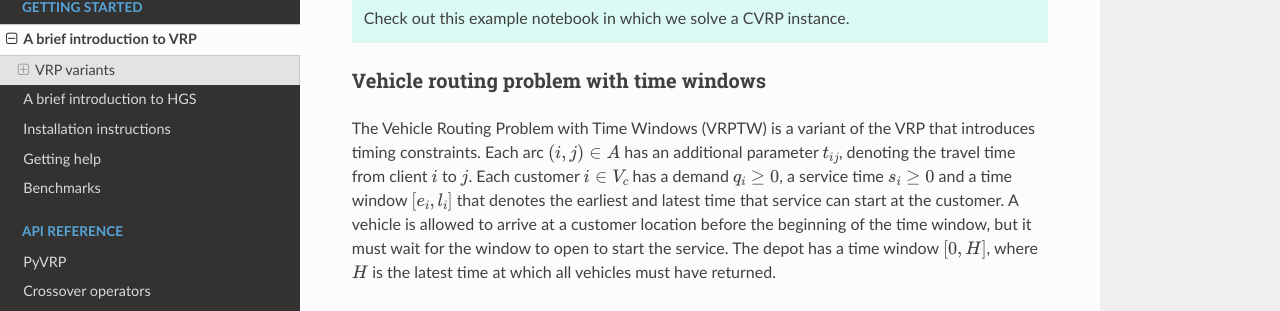
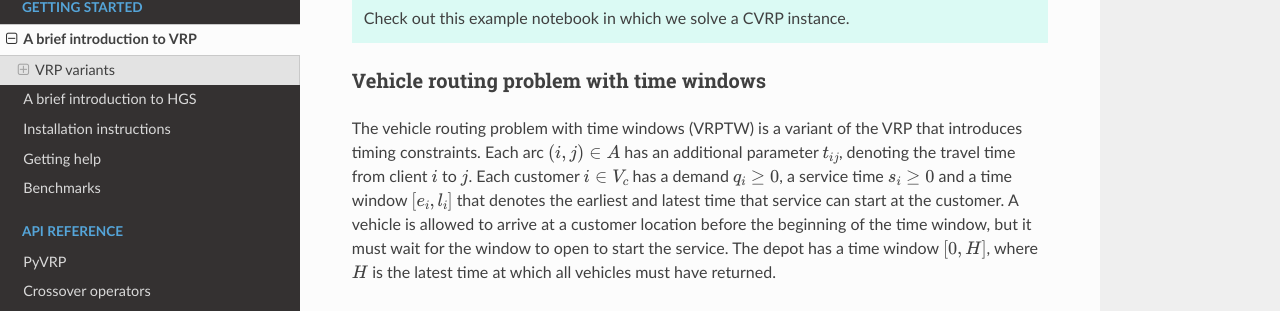
Before and after one commit to PyVRP/PyVRP, a Sphinx documentation site: the page built from docs/source/setup/introduction_to_vrp.rst, in a window 1280 px wide and 900 px high, scrolled down 1275 px. Shown: the part 139-450 px from the top of the window. Built offline with Sphinx 7.4.7 and the Read the Docs theme 2.0.0, drawn with Linux system fonts in a browser that asks for light colours; pages that are not in the unit, such as notebooks, are missing from menus.

```diff
--- a/docs/source/setup/introduction_to_vrp.rst
+++ b/docs/source/setup/introduction_to_vrp.rst
@@ -51,7 +51,7 @@ Note that most vehicle routing problem variants are extensions of the CVRP.
 Vehicle routing problem with time windows
 ^^^^^^^^^^^^^^^^^^^^^^^^^^^^^^^^^^^^^^^^^
 
-The Vehicle Routing Problem with Time Windows (VRPTW) is a variant of the VRP that introduces timing constraints.
+The vehicle routing problem with time windows (VRPTW) is a variant of the VRP that introduces timing constraints.
 Each arc :math:`(i, j) \in A` has an additional parameter :math:`t_{ij}`, denoting the travel time from client :math:`i` to :math:`j`.
 Each customer :math:`i \in V_c` has a demand :math:`q_{i} \ge 0`, a service time :math:`s_{i} \ge 0` and a time window :math:`\left[e_i, l_i\right]` that denotes the earliest and latest time that service can start at the customer.
 A vehicle is allowed to arrive at a customer location before the beginning of the time window, but it must wait for the window to open to start the service.
```
